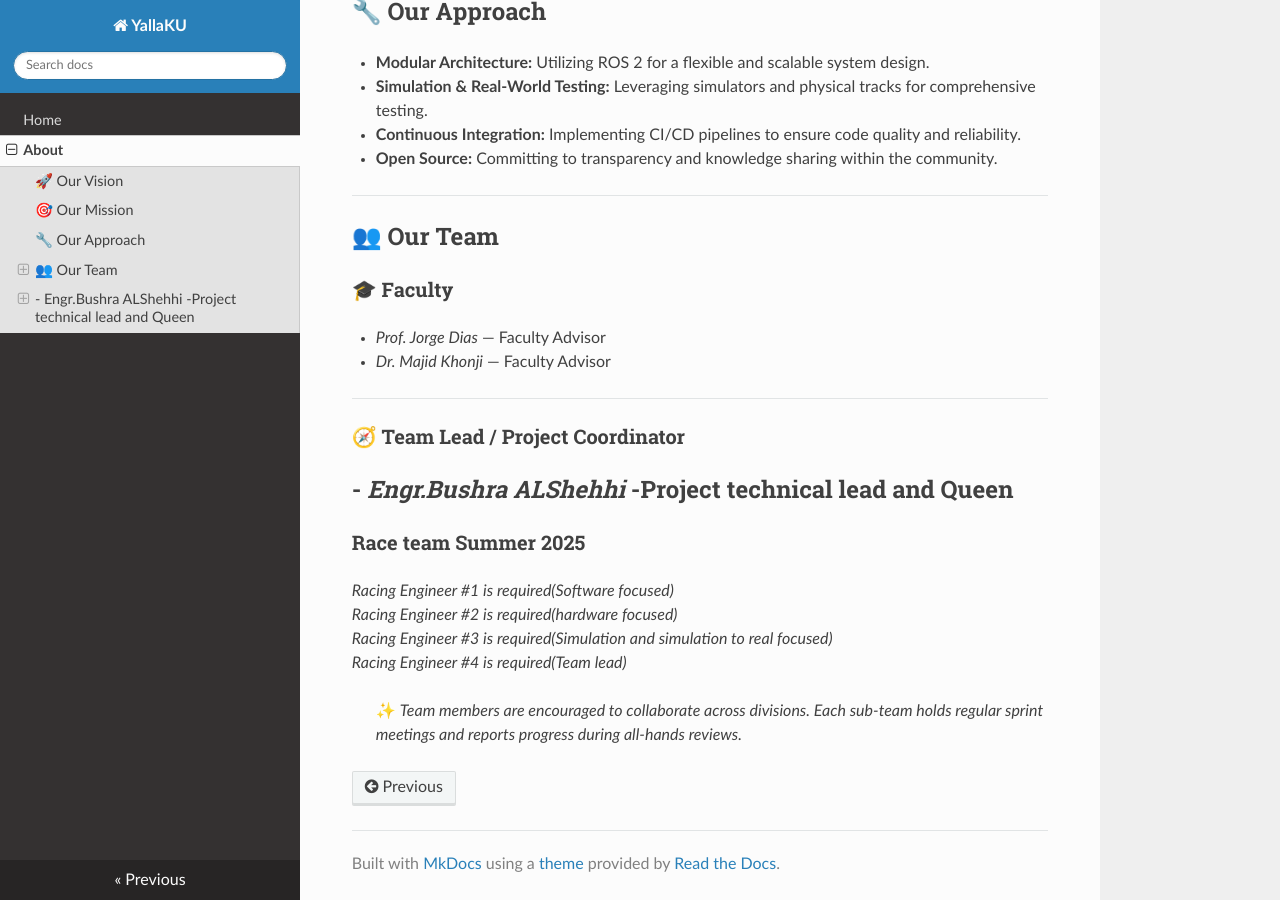
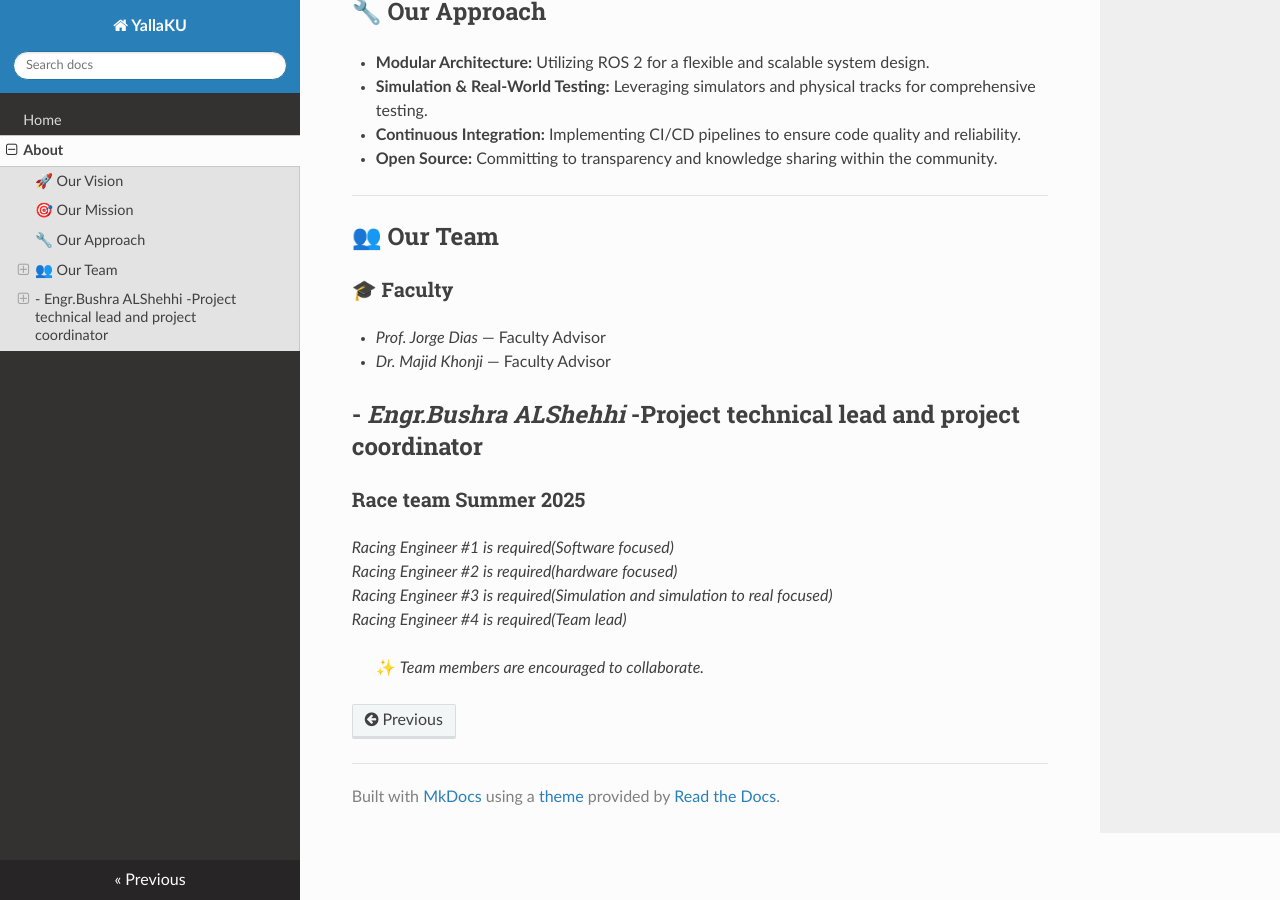
Before and after one commit to EngBushraA/YallaKU, an MkDocs documentation site: the page built from docs/about.md, in a window 1280 px wide and 900 px high, scrolled down 797 px. Built offline with MkDocs 1.6.1, drawn with Linux system fonts in a browser that asks for light colours; nearby versions of some CDN libraries.

Commit message:
changes in the team names

```diff
--- a/docs/about.md
+++ b/docs/about.md
@@ -36,11 +36,7 @@ To lead in autonomous racing innovation by integrating cutting-edge research, ha
 
 - *Dr. Majid Khonji* — Faculty Advisor
 
----
-
-### 🧭 Team Lead / Project Coordinator
-
-- *Engr.Bushra ALShehhi* -Project technical lead and  Queen
+- *Engr.Bushra ALShehhi* -Project technical lead and project coordinator
 ---
 
 ### Race team Summer 2025
@@ -50,4 +46,4 @@ To lead in autonomous racing innovation by integrating cutting-edge research, ha
 *Racing Engineer #3 is required(Simulation and simulation to real focused)*
 *Racing Engineer #4 is required(Team lead)*
 
-> ✨ *Team members are encouraged to collaborate across divisions. Each sub-team holds regular sprint meetings and reports progress during all-hands reviews.*
+> ✨ *Team members are encouraged to collaborate.*
```
Also changed, not shown: site/index.html.
